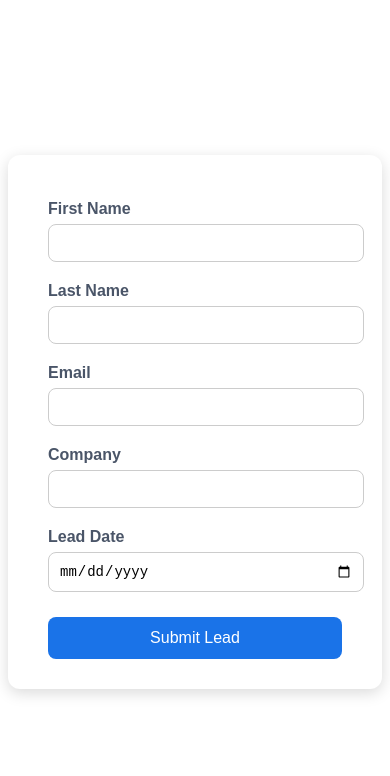
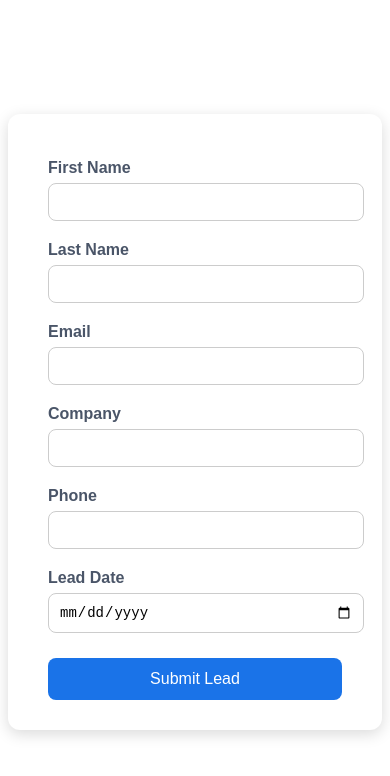
Before and after one commit to siyakhule94/Web-To-Lead-Project, a plain HTML site: page index.html in a window 390 px wide. Shown: the part 88-864 px from the top of the page. Drawn offline with Linux system fonts and the light colour scheme.

Commit message:
phone added

```diff
--- a/index.html
+++ b/index.html
@@ -27,6 +27,8 @@
             <input id="email" maxlength="80" name="email" type="email" required="true" />
             <label for="company">Company</label><input  id="company" maxlength="40" name="company" size="20" type="text" required="true"/><br>
 
+            <label for="phone">Phone</label><input  id="phone" maxlength="40" name="phone" size="20" type="text" /><br>
+
             <label for="00NJ4000004WsI9">Lead Date</label>
             <input id="00NJ4000004WsI9" name="00NJ4000004WsI9" type="date" required="true" class="inputdate"/>
 
```
